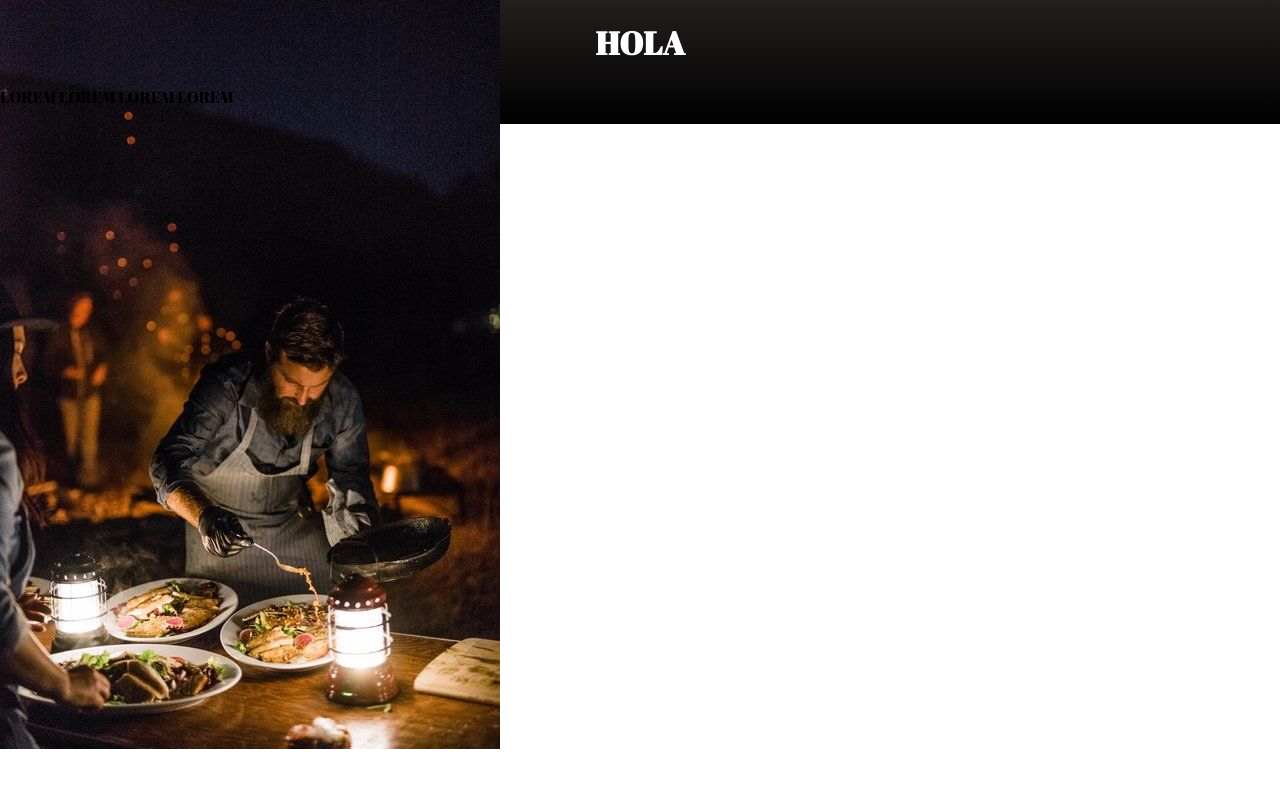
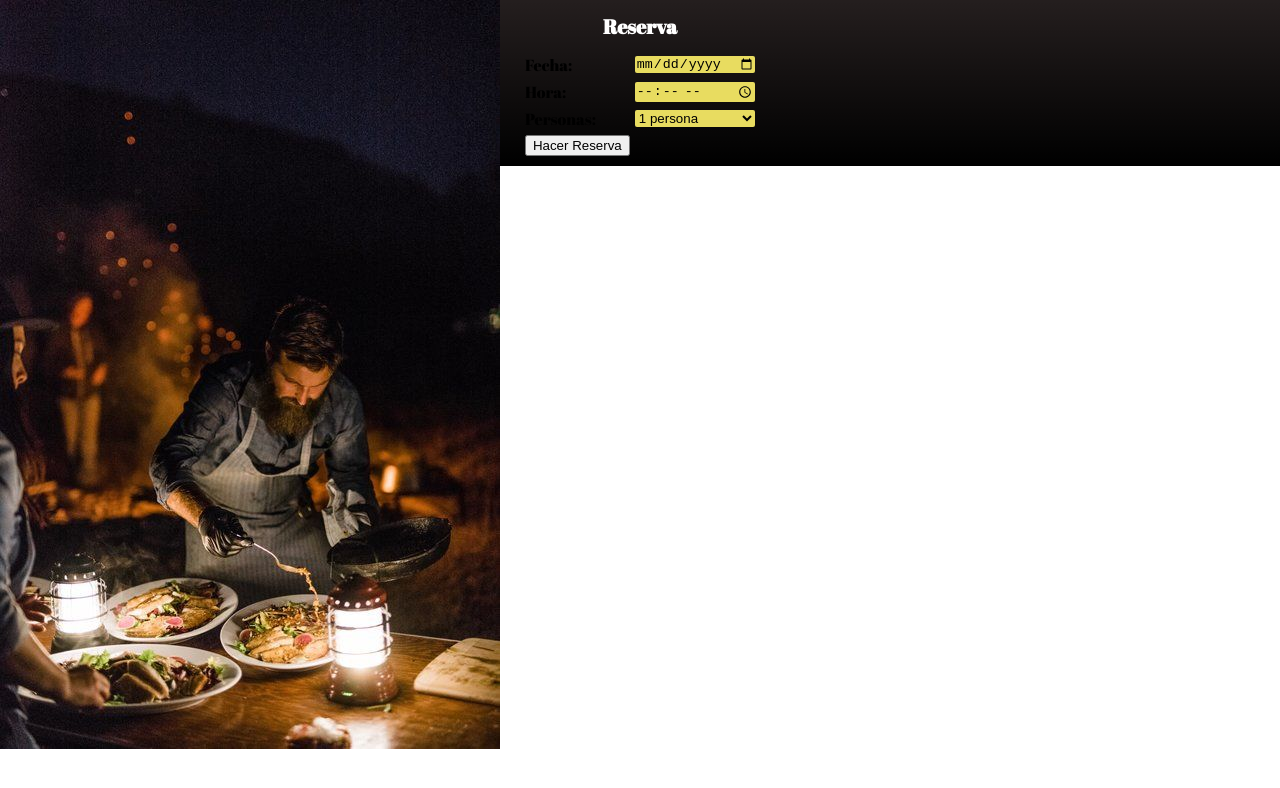
Before and after one commit to Gitow93/restaurant-web-application, a React (Create React App) app: page /bookings in a window 1280 px wide. Shown: the top 788 px of the page. Built offline with nearby package versions, Linux system fonts and the light colour scheme.

Commit message:
add booking form and style

```diff
--- /dev/null
+++ b/src/assets/css/bookingForm.scss
@@ -0,0 +1,19 @@
+h1 {
+  font-size: 20px;
+}
+
+.booking_cells {
+  display: grid;
+  grid-template-columns: auto auto;
+  gap: 5px;
+  align-items: center;
+  justify-content: center;
+  margin-bottom: 10px;
+}
+
+.cell {
+  border: none;
+  border-radius: 2px;
+  color: rgb(0, 0, 0);
+  background-color: rgb(232, 220, 96);
+}
--- a/src/components/BookingForm.js
+++ b/src/components/BookingForm.js
@@ -1,11 +1,39 @@
 import React from "react";
+import "../assets/css/bookingForm.scss";
 
 const BookingForm = () => {
   return (
-    <>
-      <h1>HOLA</h1>
-      <p>LOREM LOREM LOREM LOREM </p>
-    </>
+    <div className="booking_form">
+      <h1 className="title">Reserva</h1>
+      <form className="booking_cells" action="procesar_reserva" method="POST">
+        <label htmlFor="fecha">Fecha:</label>
+        <input className="cell" type="date" id="fecha" name="fecha" required />
+
+        <label htmlFor="hora">Hora:</label>
+        <input className="cell" type="time" id="hora" name="hora" />
+
+        <label htmlFor="personas">Personas:</label>
+        <select className="cell" id="personas" name="personas" required>
+          <option value="1">1 persona</option>
+          <option value="2">2 personas</option>
+          <option value="3">3 personas</option>
+          <option value="4">4 personas</option>
+          <option value="5">5 personas</option>
+          <option value="6">6 personas</option>
+          <option value="7">7 personas</option>
+          <option value="8">8 personas</option>
+          <option value="9">9 personas</option>
+          <option value="10">10 personas</option>
+          <option value="11">11 personas</option>
+          <option value="12">12 personas</option>
+          <option value="13">13 personas</option>
+          <option value="14">14 personas</option>
+          <option value="15">15 personas</option>
+        </select>
+
+        <input type="submit" value="Hacer Reserva" />
+      </form>
+    </div>
   );
 };
 
```
